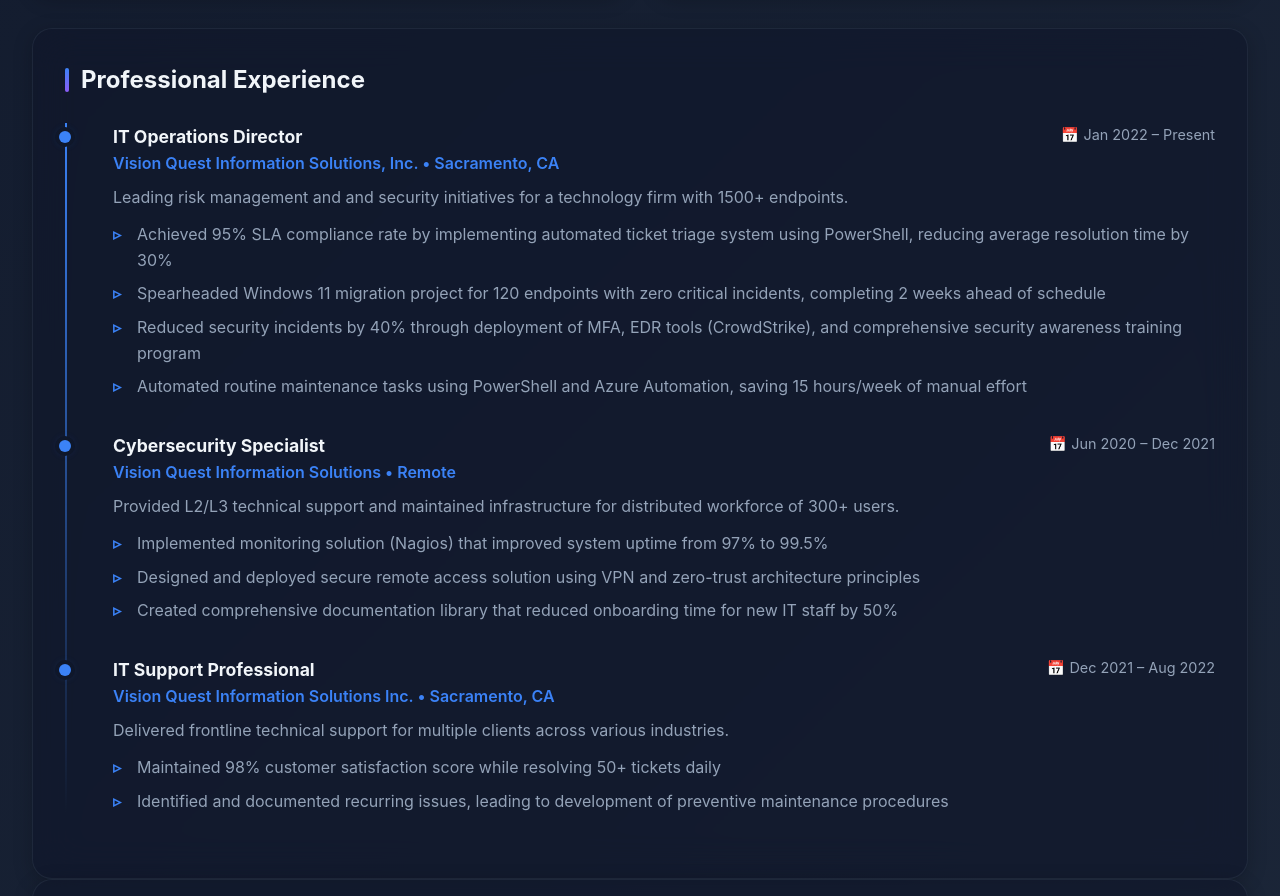
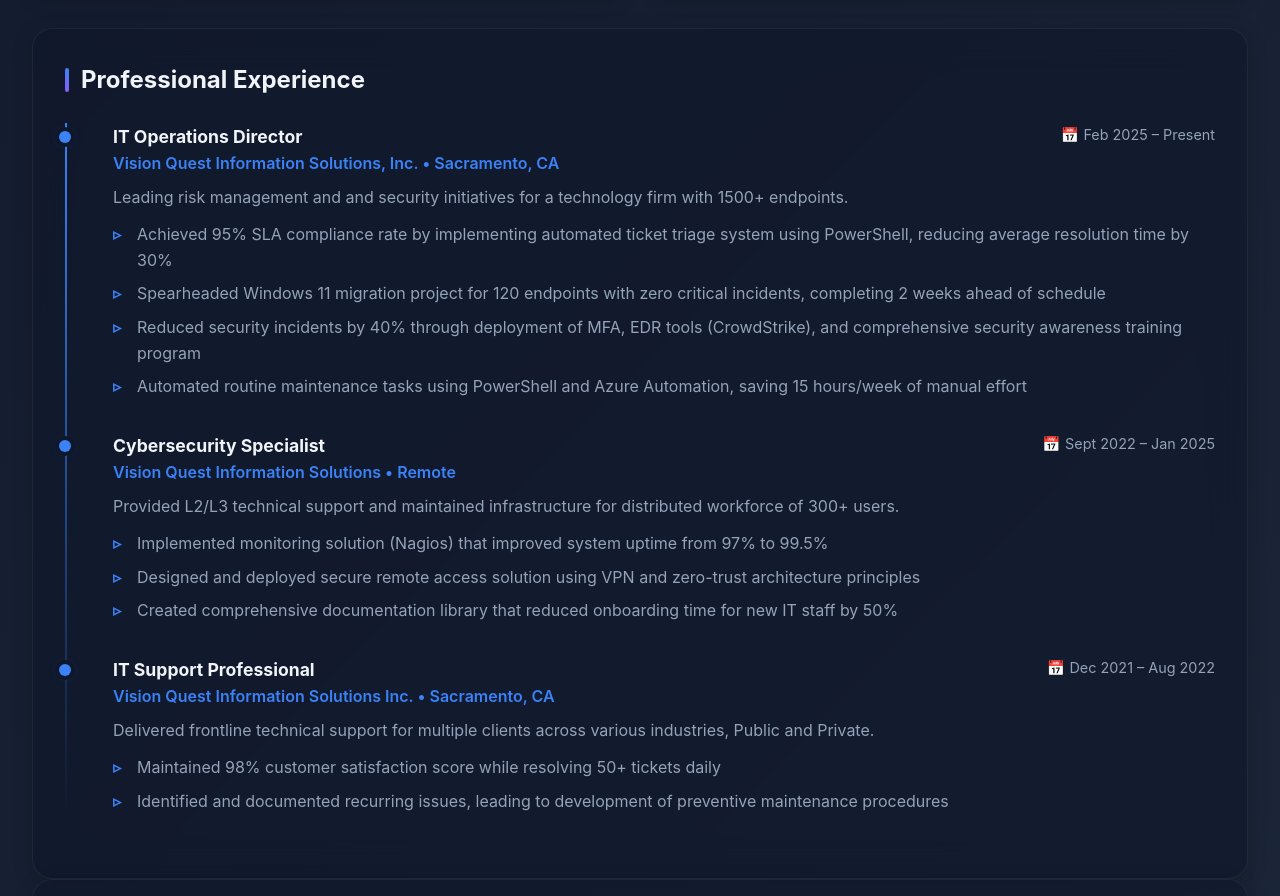
Before and after one commit to DayneDelano/DayneDelano.github.io, a plain HTML site: page index.html in a window 1280 px wide. Shown: the part 1540-2436 px from the top of the page. Drawn offline with Linux system fonts and the light colour scheme.

Commit message:
Update index.html

```diff
--- a/index.html
+++ b/index.html
@@ -749,7 +749,7 @@
               <div class="timeline-title">IT Operations Director</div>
               <div class="timeline-company">Vision Quest Information Solutions, Inc. • Sacramento, CA</div>
             </div>
-            <div class="timeline-date">Jan 2022 – Present</div>
+            <div class="timeline-date">Feb 2025 – Present</div>
           </div>
           <div class="timeline-description">
             Leading risk management and and security initiatives for a technology firm with 1500+ endpoints.
@@ -768,7 +768,7 @@
               <div class="timeline-title">Cybersecurity Specialist</div>
               <div class="timeline-company">Vision Quest Information Solutions • Remote</div>
             </div>
-            <div class="timeline-date">Jun 2020 – Dec 2021</div>
+            <div class="timeline-date">Sept 2022 – Jan 2025</div>
           </div>
           <div class="timeline-description">
             Provided L2/L3 technical support and maintained infrastructure for distributed workforce of 300+ users.
@@ -789,7 +789,7 @@
             <div class="timeline-date">Dec 2021 – Aug 2022</div>
           </div>
           <div class="timeline-description">
-            Delivered frontline technical support for multiple clients across various industries.
+            Delivered frontline technical support for multiple clients across various industries, Public and Private.
           </div>
           <ul class="timeline-achievements">
             <li>Maintained 98% customer satisfaction score while resolving 50+ tickets daily</li>
```
